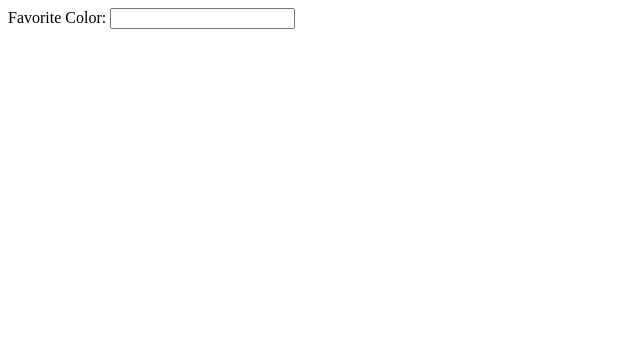
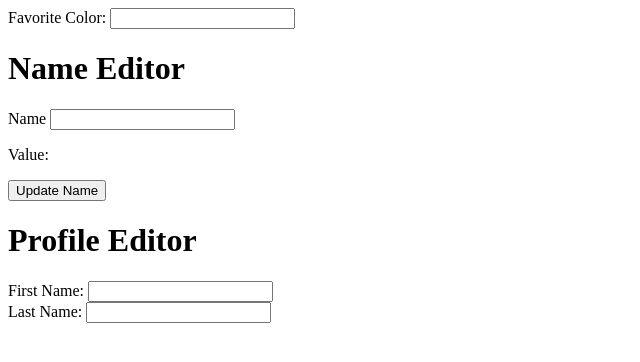
Before and after one commit to alexesca/angular-reactive-form-app, an Angular app: page / in a window 1280 px wide. Shown: the top 362 px of the page, without its empty margins (0-640 px from the left). Built offline with nearby package versions, Linux system fonts and the light colour scheme.

Commit message:
Added profile editor component Added profile editor group form

```diff
--- a/src/app/app.component.html
+++ b/src/app/app.component.html
@@ -1 +1,11 @@
 Favorite Color: <input type="text" [formControl]="favoriteColorControl">
+
+
+
+<h1>Name Editor</h1>
+<app-name-editor></app-name-editor>
+
+
+
+<h1>Profile Editor</h1>
+<app-profile-editor></app-profile-editor>
--- a/src/app/app.module.ts
+++ b/src/app/app.module.ts
@@ -3,10 +3,14 @@ import { NgModule } from '@angular/core';
 
 import { AppComponent } from './app.component';
 import { ReactiveFormsModule } from '@angular/forms';
+import { NameEditorComponent } from './name-editor/name-editor.component';
+import { ProfileEditorComponent } from './profile-editor/profile-editor.component';
 
 @NgModule({
   declarations: [
-    AppComponent
+    AppComponent,
+    NameEditorComponent,
+    ProfileEditorComponent
   ],
   imports: [
     BrowserModule,
--- /dev/null
+++ b/src/app/name-editor/name-editor.component.html
@@ -0,0 +1,10 @@
+<label>
+    Name
+    <input type="text" [formControl]="name">
+</label>
+<p>
+    Value: {{ name.value }}
+</p>
+<p>
+    <button (click)="updateName()">Update Name</button>
+</p>
--- /dev/null
+++ b/src/app/name-editor/name-editor.component.ts
@@ -0,0 +1,22 @@
+import { Component, OnInit } from '@angular/core';
+import { FormControl } from '@angular/forms';
+
+@Component({
+  selector: 'app-name-editor',
+  templateUrl: './name-editor.component.html',
+  styleUrls: ['./name-editor.component.scss']
+})
+export class NameEditorComponent implements OnInit {
+
+  name = new FormControl('');
+
+  constructor() { }
+
+  ngOnInit(): void {
+  }
+
+  updateName() {
+    this.name.setValue('Nancy')
+  }
+
+}
--- /dev/null
+++ b/src/app/profile-editor/profile-editor.component.html
@@ -0,0 +1,10 @@
+<form [formGroup]="profileForm">
+    <label>
+        First Name:
+        <input type="text" formControlName="firstName">
+    </label><br>
+    <label>
+        Last Name:
+        <input type="text" formControlName="lastName">
+    </label>
+</form>
--- /dev/null
+++ b/src/app/profile-editor/profile-editor.component.ts
@@ -0,0 +1,22 @@
+import { Component, OnInit } from '@angular/core';
+import { FormGroup, FormControl } from '@angular/forms';
+
+
+@Component({
+  selector: 'app-profile-editor',
+  templateUrl: './profile-editor.component.html',
+  styleUrls: ['./profile-editor.component.scss']
+})
+export class ProfileEditorComponent implements OnInit {
+
+  profileForm = new FormGroup({
+    firstName: new FormControl(''),
+    lastName: new FormControl('')
+  })
+
+  constructor() { }
+
+  ngOnInit(): void {
+  }
+
+}
```
Also changed, not shown: src/app/name-editor/name-editor.component.scss (added), src/app/profile-editor/profile-editor.component.scss (added), 2 other files (tests, documents, lock files or other folders).
